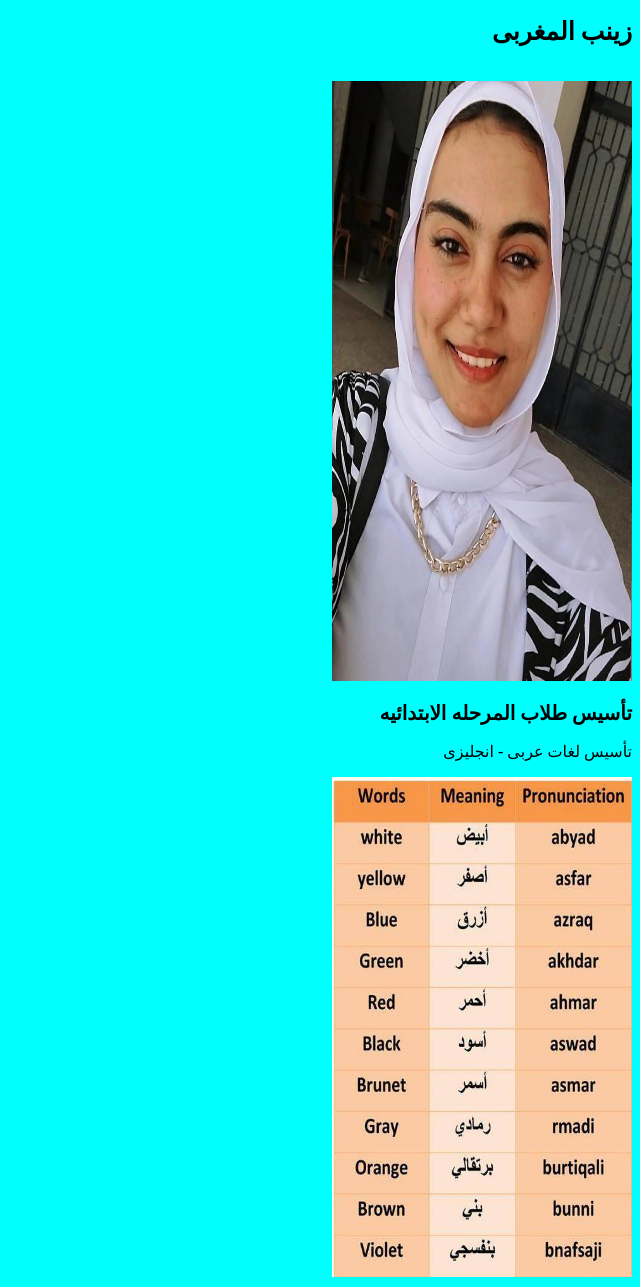
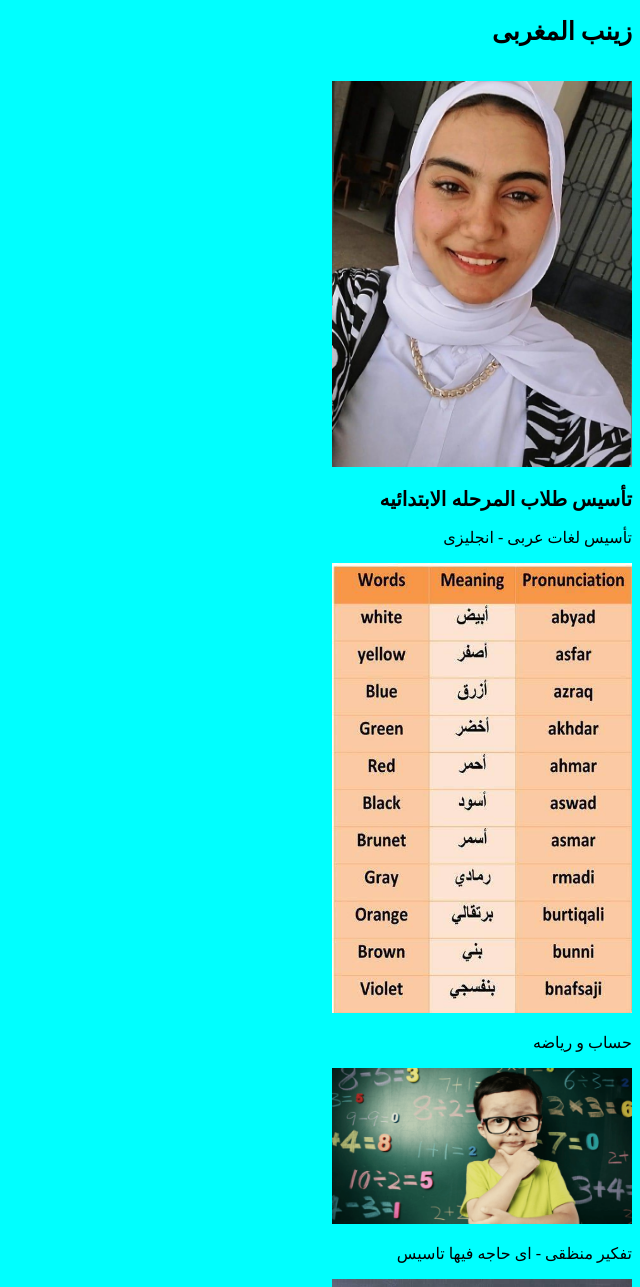
Before and after one commit to mohamedhaffiz/zeinab, a plain HTML site: page index.html in a window 1280 px wide. Shown: the top 1287 px of the page, without its empty margins (640-1280 px from the left). Drawn offline with Linux system fonts and the light colour scheme.

Commit message:
Add files via upload

```diff
--- a/style.css
+++ b/style.css
@@ -15,20 +15,20 @@ h2 {
 }
 
 #basic {
-    height: 500px;
+    height: 25%;
     width: 300px;
 }
 
 #zei {
-    height: 600px;
+    height: 20%;
     width: 300px;
 }
 
 #math {
-    height: 500px;
-    width: 650px;
+    height: 19%;
+    width: 300px;
 }
 #thinking {
-    height: 500px;
-    width: 460px;
+    height: 30%;
+    width: 300px;
 }
```
